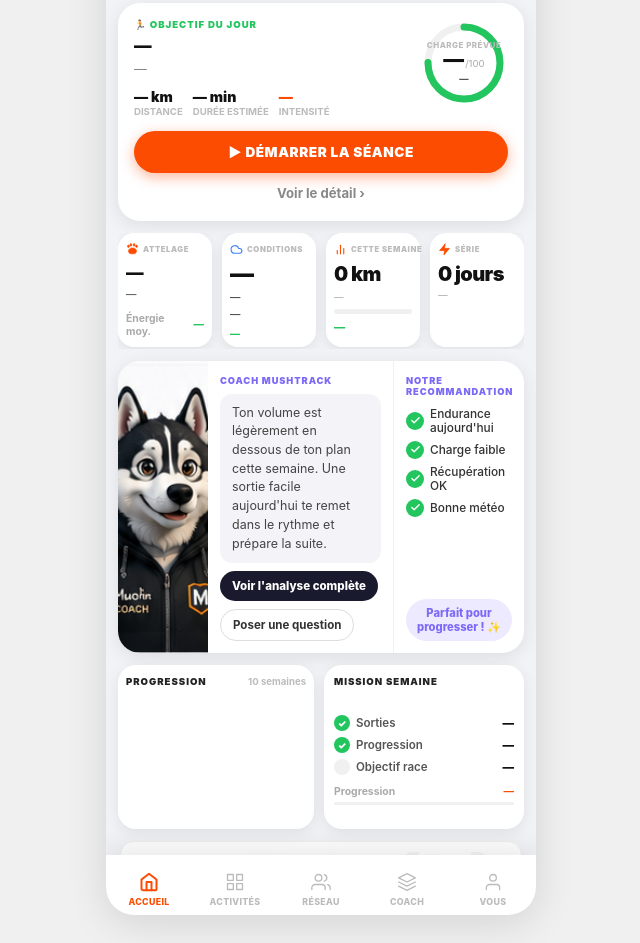
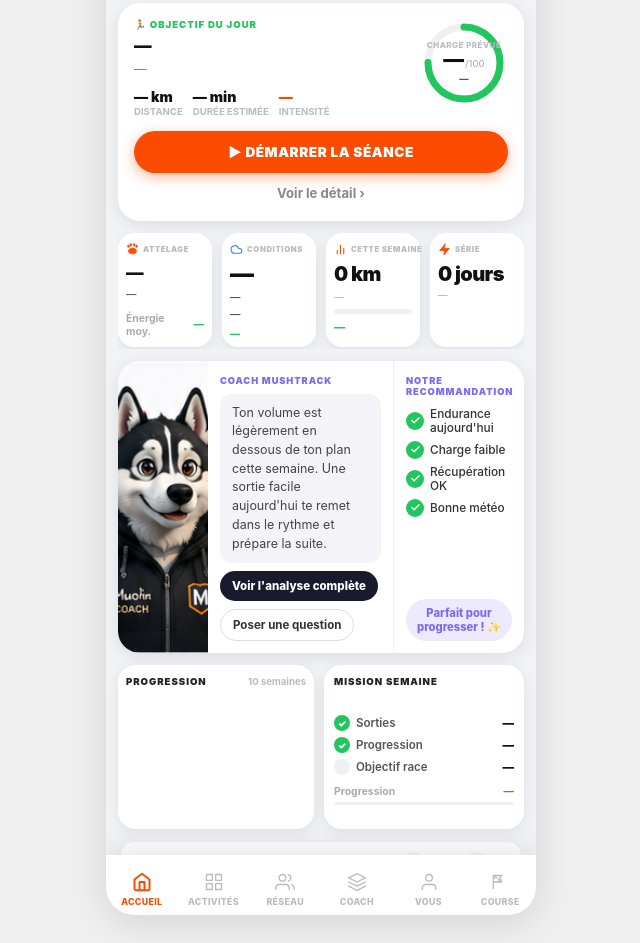
Before and after one commit to Mo-Rar/mushtrack-beta-ready, a website: page index.html in a window 1280 px wide. Shown: the part 365-1308 px from the top of the page, without its empty margins (319-959 px from the left). Drawn offline with nearby package versions, Linux system fonts and the light colour scheme.

Commit message:
fix: remet l'onglet Course dans la nav du bas

```diff
--- a/index.html
+++ b/index.html
@@ -1174,6 +1174,15 @@
           <svg viewBox="0 0 24 24" fill="none" stroke="currentColor" stroke-width="2" stroke-linecap="round" stroke-linejoin="round"><path d="M20 21v-2a4 4 0 0 0-4-4H8a4 4 0 0 0-4 4v2"/><circle cx="12" cy="7" r="4"/></svg>
           <span>Vous</span>
         </button>
+        <button data-go="race">
+          <svg viewBox="0 0 24 24" fill="none" stroke="currentColor" stroke-width="2" stroke-linecap="round" stroke-linejoin="round">
+            <path d="M4 4v16"/>
+            <path d="M4 4h10l-3 4 3 4H4"/>
+            <rect x="4" y="4" width="5" height="4" fill="currentColor" stroke="none" opacity="0.7"/>
+            <rect x="9" y="8" width="5" height="4" fill="currentColor" stroke="none" opacity="0.7"/>
+          </svg>
+          <span>Course</span>
+        </button>
       </nav>
 
       <!-- ── Modal Coach IA ──────────────────────────────── -->
```
Also changed, not shown: www/index.html (+9 -0 lines).
